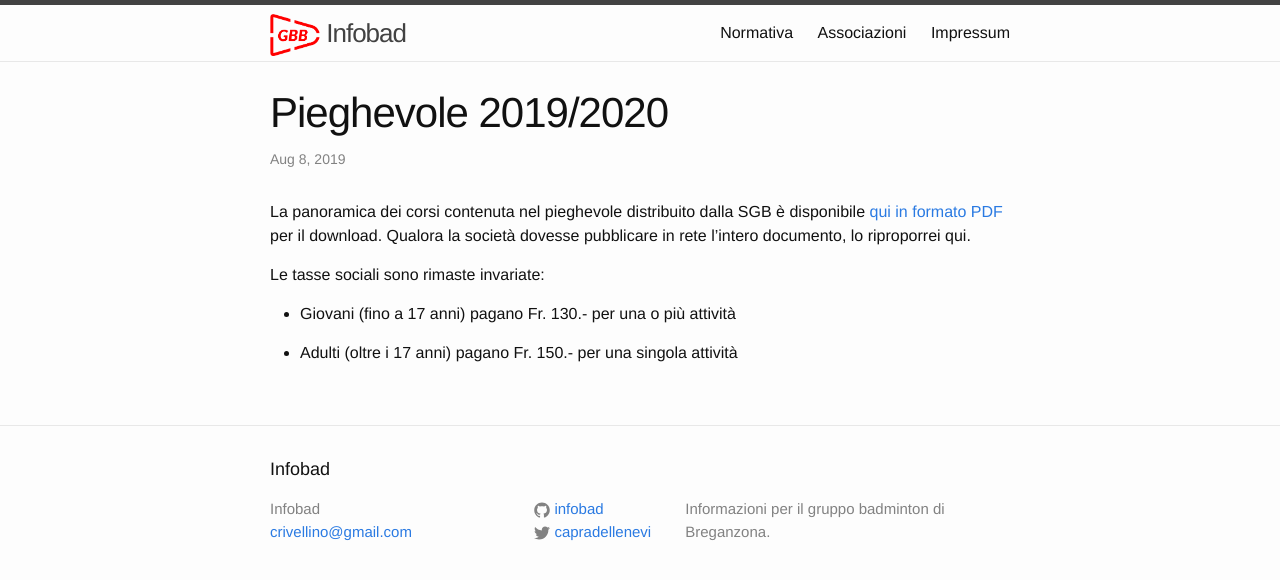
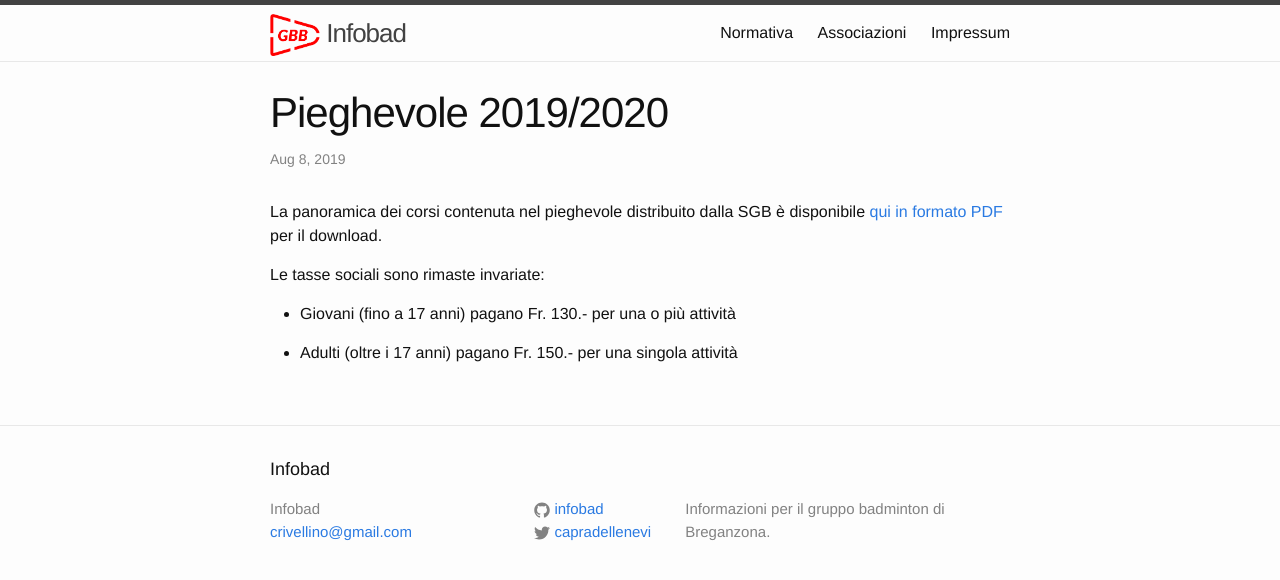
Before and after one commit to infobad/infobad.github.io, a Jekyll site: the page built from _posts/2019-08-08-pieghevole-2019-2020.markdown, in a window 1280 px wide. Shown: the top 580 px of the page. Built offline with Jekyll 4.4.1, drawn with Linux system fonts in a browser that asks for light colours.

Commit message:
Update new season information

````diff
--- a/_posts/2019-08-08-pieghevole-2019-2020.markdown
+++ b/_posts/2019-08-08-pieghevole-2019-2020.markdown
@@ -4,7 +4,7 @@
 date:   2019-08-08 19:33:00
 categories: blog update
 ---
-La panoramica dei corsi contenuta nel pieghevole distribuito dalla SGB è disponibile [qui in formato PDF]({{ site.url }}/assets/sgb_pieghevole_2019_2020.pdf) per il download. Qualora la società dovesse pubblicare in rete l'intero documento, lo riproporrei qui.
+La panoramica dei corsi contenuta nel pieghevole distribuito dalla SGB è disponibile [qui in formato PDF]({{ site.url }}/assets/sgb_pieghevole_2019_2020.pdf) per il download.
 
 Le tasse sociali sono rimaste invariate:
 
--- a/_posts/2019-08-08-stagione-2019-2020.markdown
+++ b/_posts/2019-08-08-stagione-2019-2020.markdown
@@ -6,6 +6,10 @@
 ---
 Badminton ricomincia lunedì 9 settembre 2019 alle ore 20:00 alle palestre delle scuole elementari di Breganzona.
 
+```
+ATTENZIONE: Spogliatoi e docce delle scuole elementari di Breganzona non saranno agibili fino a domenica 15 settembre 2019 inclusa. Lunedì 9 settembre 2019 presentarsi già cambiati oppure cambiarsi nei bagni. Per la doccia purtroppo non ci sono alternative.
+```
+
 I domiciliati a Breganzona e chi ha già partecipato negli anni passati alle attività organizzate dalla SGB dovrebbero ricevere a casa un pieghevole con tutti i dettagli.
 
 La tassa di iscrizione per la stagione 2019/2020 è da pagarsi in contanti al monitore durante uno degli incontri in palestra.
````
Also changed, not shown: 1 other file.
